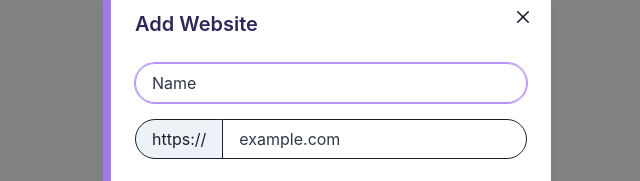
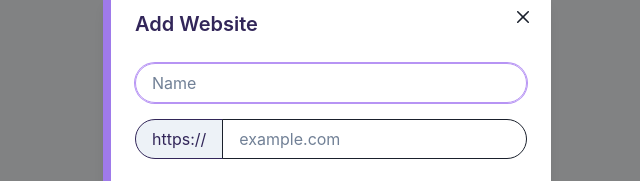
Before and after one commit to syedmehdiabbas/search-tool, a React (Vite) app: page / in a window 1280 px wide. Both pictures are taken after a click on the button 850 px from the left and 524 px from the top of the page. Shown: the part 307-488 px from the top of the page, without its empty margins (313-953 px from the left). Built offline with nearby package versions, Linux system fonts and the light colour scheme.

Commit message:
placeholder color fix

```diff
--- a/src/Home/components/Websites/AddWebsite/index.jsx
+++ b/src/Home/components/Websites/AddWebsite/index.jsx
@@ -73,13 +73,14 @@ function AddWebsite() {
                 }}
                 rounded="full"
                 _hover={{ borderColor: "gray.500" }}
-                _placeholder={{ color: "gray.700" }}
+                _placeholder={{ color: "gray.500" }}
               />
               <InputGroup borderColor="gray.500">
                 <InputLeftAddon
                   border="1px"
                   children="https://"
                   rounded="full"
+                  color="purple.900"
                   _selection={{ background: "purple.100" }}
                 />
                 <Input
@@ -92,7 +93,7 @@ function AddWebsite() {
                   }}
                   rounded="full"
                   _hover={{ borderColor: "gray.500" }}
-                  _placeholder={{ color: "gray.700" }}
+                  _placeholder={{ color: "gray.500" }}
                 />
               </InputGroup>
             </VStack>
```
